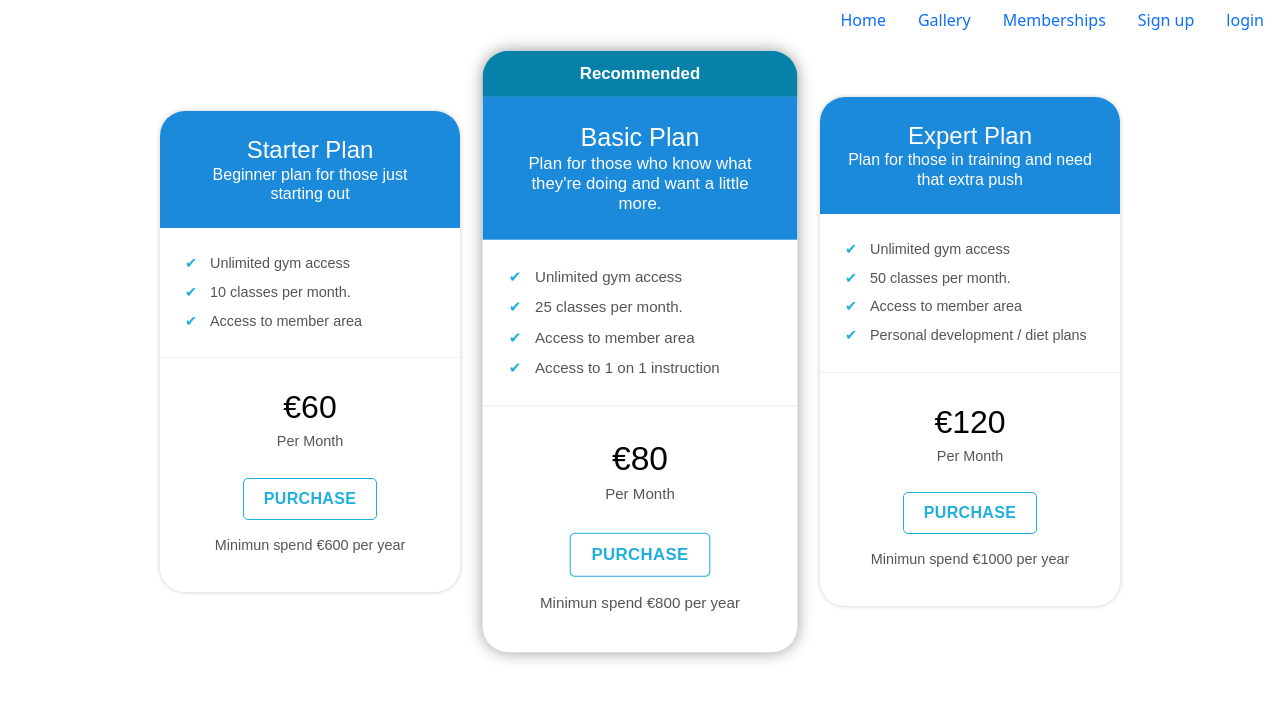
After one commit to Gennifire/Bjj_main, a PHP site: page /includes/slider.php in a window 1280 px wide. The commit adds this page. Shown: the top 719 px of the page. Run offline with PHP 8.4, Linux system fonts and the light colour scheme.

```diff
--- a/includes/sideNav.php
+++ b/includes/sideNav.php
@@ -2,9 +2,9 @@
 
 <nav class="sideNav">
     <div id="mySidenav" class="sidenav">
-        <a href="sidePage/tabs/About.html" id="about">About</a>
-        <a href="sidePage/Media/Gallery.html" id="gallery">Directions</a>
+        <a href="#" id="about">About</a>
+        <a href="#" id="gallery">Directions</a>
         <a href="#" id="projects">Meet</a>
-        <a href="sidePage/Quizzes/Contact.html" id="contact">Contact</a>
+        <a href="#" id="contact">Contact</a>
     </div>
 </nav>
--- /dev/null
+++ b/includes/slider.php
@@ -0,0 +1,171 @@
+<!DOCTYPE html>
+<html lang="en">
+
+<head>
+    <title>Membership page</title>
+    <meta charset="utf-8">
+    <meta name="viewport" content="width=device-width, initial-scale=1">
+
+    <link href="https://cdn.jsdelivr.net/npm/bootstrap@5.1.1/dist/css/bootstrap.min.css" rel="stylesheet" integrity="sha384-F3w7mX95PdgyTmZZMECAngseQB83DfGTowi0iMjiWaeVhAn4FJkqJByhZMI3AhiU" crossorigin="anonymous">
+    <script src="https://cdn.jsdelivr.net/npm/bootstrap@5.1.1/dist/js/bootstrap.bundle.min.js" integrity="sha384-/bQdsTh/da6pkI1MST/rWKFNjaCP5gBSY4sEBT38Q/9RBh9AH40zEOg7Hlq2THRZ" crossorigin="anonymous"></script>
+    <link href="//fonts.googleapis.com/css?family=Roboto:700,500,400&amp;display=swap" rel="stylesheet" type="text/css">
+
+    <link rel="stylesheet" href="css/maincss.css">
+    <link rel="stylesheet" href="css/membershipCss.css">
+
+</head>
+
+<nav class="topNav">
+    <ul class="nav justify-content-end">
+        <li class="nav-item">
+            <a class="nav-link active" href="Main.html">Home</a>
+        </li>
+        <li class="nav-item">
+            <a class="nav-link" href="#">Gallery </a>
+        </li>
+        <li class="nav-item">
+            <a class="nav-link" href="#">Memberships </a>
+        </li>
+        <li class="nav-item">
+            <a class="nav-link" href="SignUp.html">Sign up </a>
+        </li>
+        <li class="nav-item">
+            <a class="nav-link" href="LogIn.html">login </a>
+        </li>
+    </ul>
+</nav>
+
+<nav class="sideNav">
+
+</nav>
+
+
+
+<body>
+    <div class="pricing-plan-container">
+        <section class="pricing-plan">
+            <div class="pricing-plan-header">
+                <h1 class="pricing-plan-title">
+                    Starter Plan
+                </h1>
+                <h2 class="pricing-plan-summary">
+                    Beginner plan for those just starting out
+                </h2>
+            </div>
+
+            <div class="pricing-plan-description">
+                <ul class="pricing-plan-list">
+                    <li class="pricing-plan-feature">
+                        Unlimited gym access
+                    </li>
+                    <li class="pricing-plan-feature">
+                        10 classes per month.
+                    </li>
+                    <li class="pricing-plan-feature">
+                        Access to member area
+                    </li>
+                </ul>
+            </div>
+
+            <div class="pricing-plan-actions">
+                <p class="pricing-plan-cost">
+                    €60
+                </p>
+                <p class="pricing-plan-text">
+                    Per Month
+                </p>
+                <a href="" class="pricing-plan-button">Purchase</a>
+                <p class="pricing-plan-text">Minimun spend €600 per year</p>
+            </div>
+        </section>
+
+        <!-- Special section -->
+        <section class="pricing-plan pricing-plan-highlighted">
+            <div class="pricing-plan-special-text">
+                Recommended
+            </div>
+            <div class="pricing-plan-header">
+                <h1 class="pricing-plan-title">
+                    Basic Plan
+                </h1>
+                <h2 class="pricing-plan-summary">
+                    Plan for those who know what they're doing and want a little more.
+                </h2>
+            </div>
+
+            <div class="pricing-plan-description">
+                <ul class="pricing-plan-list">
+                    <li class="pricing-plan-feature">
+                        Unlimited gym access
+                    </li>
+                    <li class="pricing-plan-feature">
+                        25 classes per month.
+                    </li>
+                    <li class="pricing-plan-feature">
+                        Access to member area
+                    </li>
+                    <li class="pricing-plan-feature">
+                        Access to 1 on 1 instruction
+                    </li>
+                </ul>
+            </div>
+
+            <div class="pricing-plan-actions">
+                <p class="pricing-plan-cost">
+                    €80
+                </p>
+                <p class="pricing-plan-text">
+                    Per Month
+                </p>
+                <a href="" class="pricing-plan-button">Purchase</a>
+                <p class="pricing-plan-text">Minimun spend €800 per year</p>
+            </div>
+        </section>
+
+        <section class="pricing-plan">
+            <div class="pricing-plan-header">
+                <h1 class="pricing-plan-title">
+                    Expert Plan
+                </h1>
+                <h2 class="pricing-plan-summary">
+                    Plan for those in training and need that extra push
+                </h2>
+            </div>
+
+            <div class="pricing-plan-description">
+                <ul class="pricing-plan-list">
+                    <li class="pricing-plan-feature">
+                        Unlimited gym access
+                    </li>
+                    <li class="pricing-plan-feature">
+                        50 classes per month.
+                    </li>
+                    <li class="pricing-plan-feature">
+                        Access to member area
+                    </li>
+                    <li class="pricing-plan-feature">
+                        Personal development / diet plans
+                    </li>
+
+                </ul>
+            </div>
+
+            <div class="pricing-plan-actions">
+                <p class="pricing-plan-cost">
+                    €120
+                </p>
+                <p class="pricing-plan-text">
+                    Per Month
+                </p>
+                <a href="" class="pricing-plan-button">Purchase</a>
+                <p class="pricing-plan-text">Minimun spend €1000 per year</p>
+            </div>
+        </section>
+
+    </div>
+
+</body>
+
+<script src="js/Main.js"></script>
+
+</html>
```
